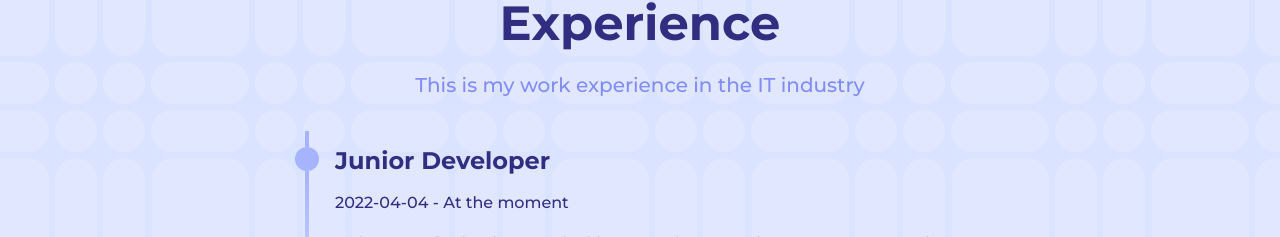
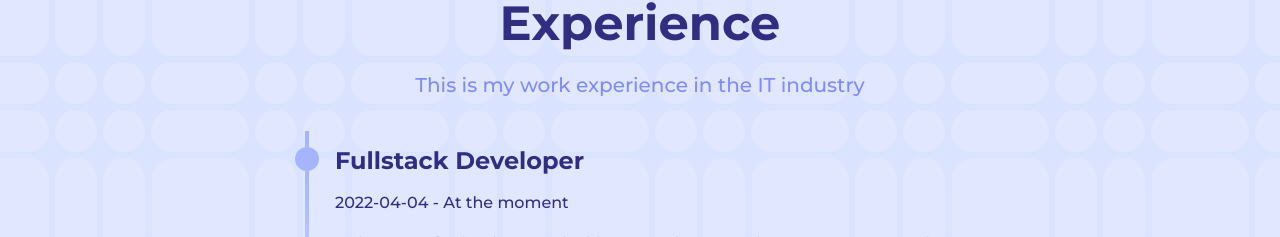
Before and after one commit to aziz3d/portfolio, a Next.js app: page / in a window 1280 px wide. Shown: the part 1918-2155 px from the top of the page. Built offline with nearby package versions, Linux system fonts and the light colour scheme.

Commit message:
Change Junior job title to Fullstack

```diff
--- a/src/constants/index.ts
+++ b/src/constants/index.ts
@@ -21,7 +21,7 @@ const PROJECTS = [
 
 const EXPERIENCE = [
 	{
-		jobTitle: "Junior Developer",
+		jobTitle: "Fullstack Developer",
 		description: "Led a team of 5 developers in building 16 real estate web projects, managing the entire lifecycle from planning to launch using Agile methods.Ensured project goals, timelines, and budgets were met.Beyond development, I managed servers, designed mockups with Figma, and integrated third- party services via APIs for enhanced functionality.",
 		startDate: "2022-04-04",
 		endDate: "At the moment",
```
